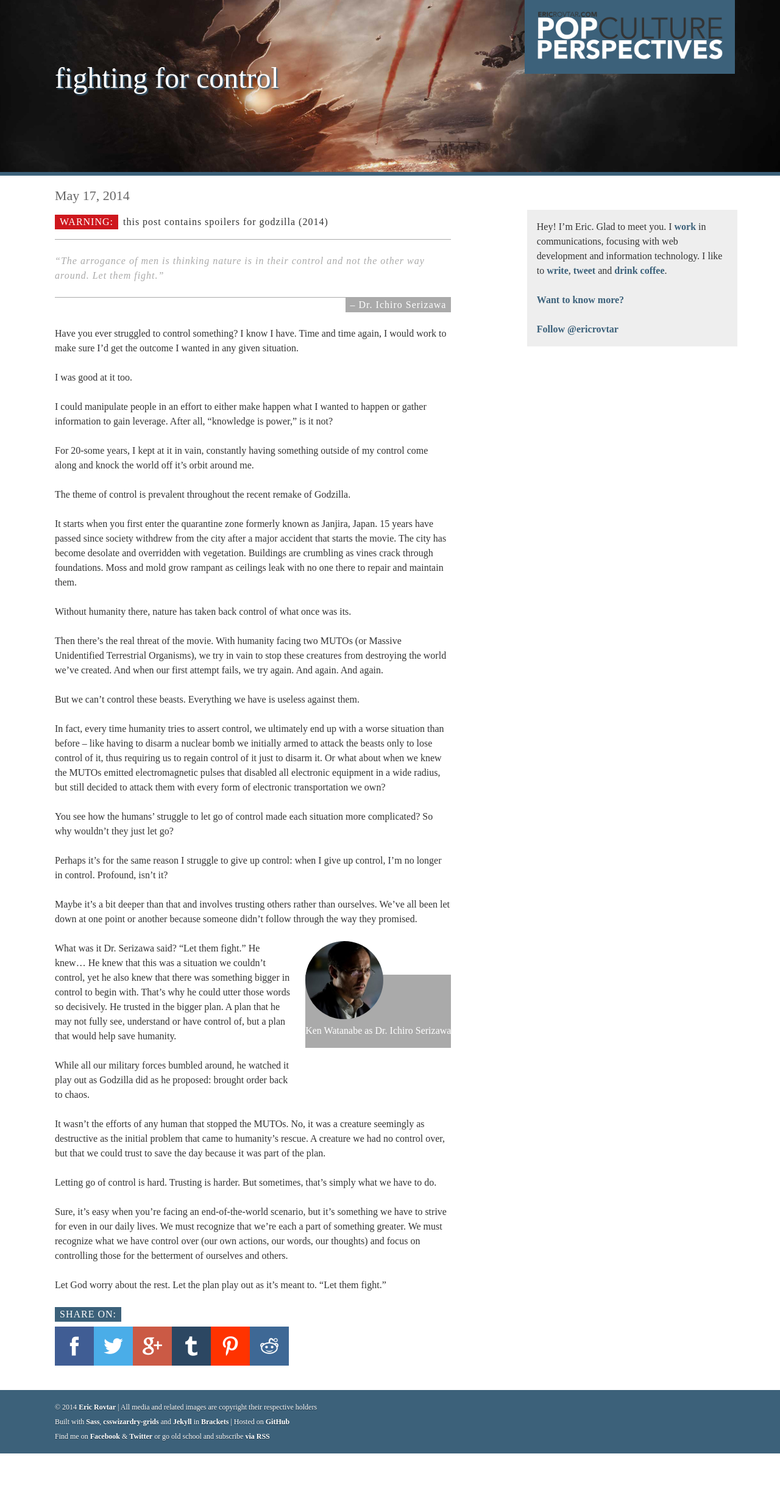
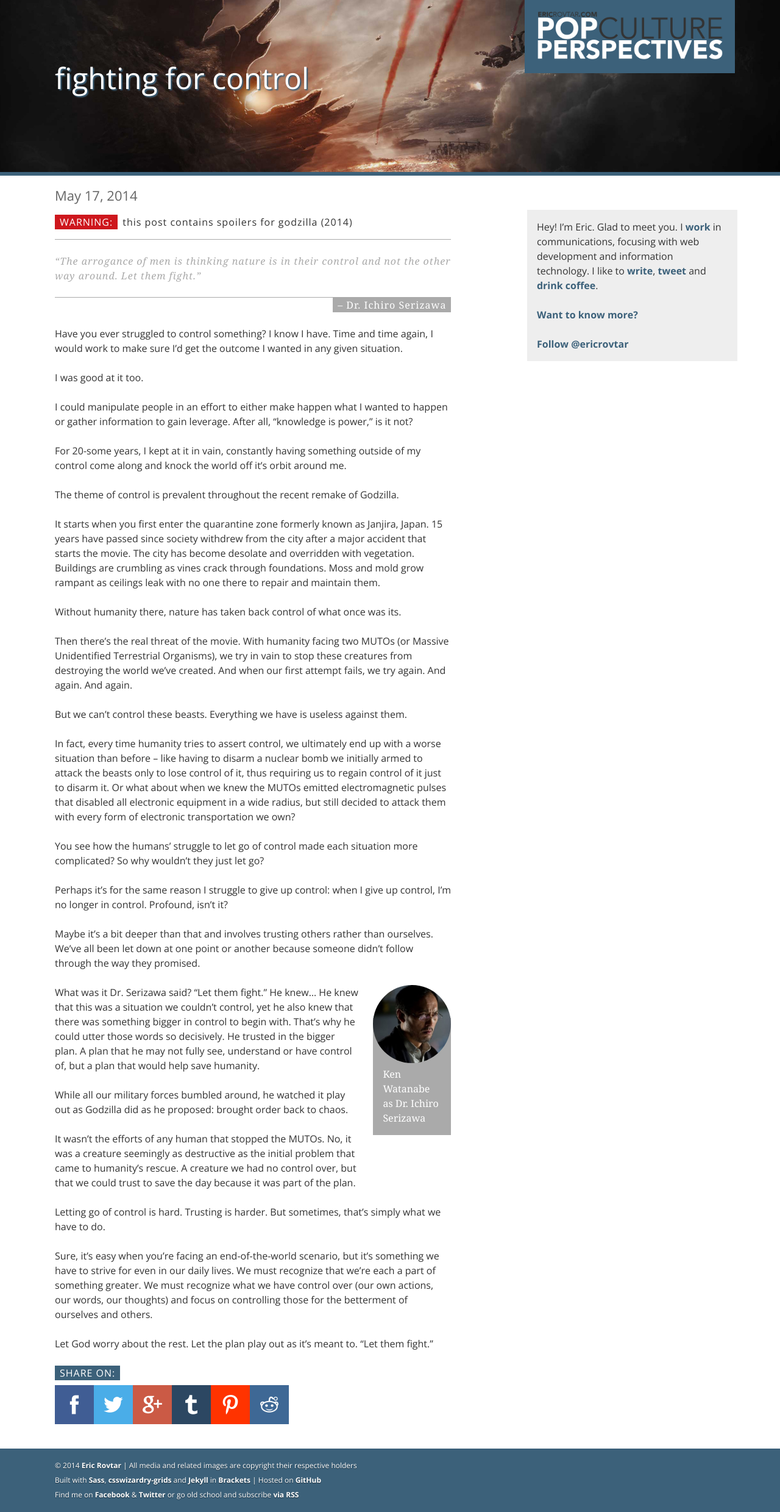
Before and after one commit to ericrovtar/ericrovtar.github.io, a Jekyll site: the page built from _posts/2014-05-17-fighting-for-control-(godzilla-2014).md, in a window 1280 px wide. Shown: the whole page at 61% size. Built offline with Jekyll 4.4.1, drawn with Linux system fonts in a browser that asks for light colours; nearby versions of some CDN libraries; comment, search, counter and statistics services are not loaded; before the commit the page ends 2383 px from its top, so only the background shows below that.

Commit message:
figcaption styles

```diff
--- a/styles/sass/_vars.scss
+++ b/styles/sass/_vars.scss
@@ -9,8 +9,8 @@
 
 $base-font-size: 16px;
 $base-line-height: 24px;
-$sans-serif-fonts: "'Open Sans', Verdana, sans-serif";
-$serif-fonts: "Georgia, serif";
+$sans-serif-fonts: 'Open Sans', Verdana, sans-serif;
+$serif-fonts: Georgia, serif;
 
 $black: #333;
 
--- a/styles/sass/ui/posts.scss
+++ b/styles/sass/ui/posts.scss
@@ -184,11 +184,11 @@
         background: none repeat scroll 0% 0% #AAA;
 
         position: relative;
-        padding: 5em 0px 1em;
+        padding: 5em 1em 1em;
         top: -5em;
         z-index: 100;
 
-        width: 100%;
+        width: 6rem;
     }
 }
 
--- a/styles/styles.css
+++ b/styles/styles.css
@@ -1297,7 +1297,7 @@
 $VARIABLES
 \*------------------------------------*/
 html {
-  font-family: "'Open Sans', Verdana, sans-serif";
+  font-family: "Open Sans", Verdana, sans-serif;
   color: #333;
   -webkit-text-size-adjust: none;
   -moz-text-size-adjust: none;
@@ -1507,7 +1507,7 @@
   margin-bottom: 23px;
   padding: 23px 0 0 0;
   border-top: 1px solid #AAA;
-  font-family: "Georgia, serif";
+  font-family: Georgia, serif;
   color: #aaa;
   font-style: italic;
   letter-spacing: 1px;
@@ -1530,7 +1530,7 @@
 .article__figure {
   float: right;
   margin-left: 24px;
-  font-family: "Georgia, serif";
+  font-family: Georgia, serif;
   color: #FFF; }
   .article__figure img {
     border-radius: 50%;
@@ -1541,10 +1541,10 @@
   .article__figure figcaption {
     background: none repeat scroll 0% 0% #AAA;
     position: relative;
-    padding: 5em 0px 1em;
+    padding: 5em 1em 1em;
     top: -5em;
     z-index: 100;
-    width: 100%; }
+    width: 6rem; }
 
 .spoilers {
   margin-top: -1px;
```
